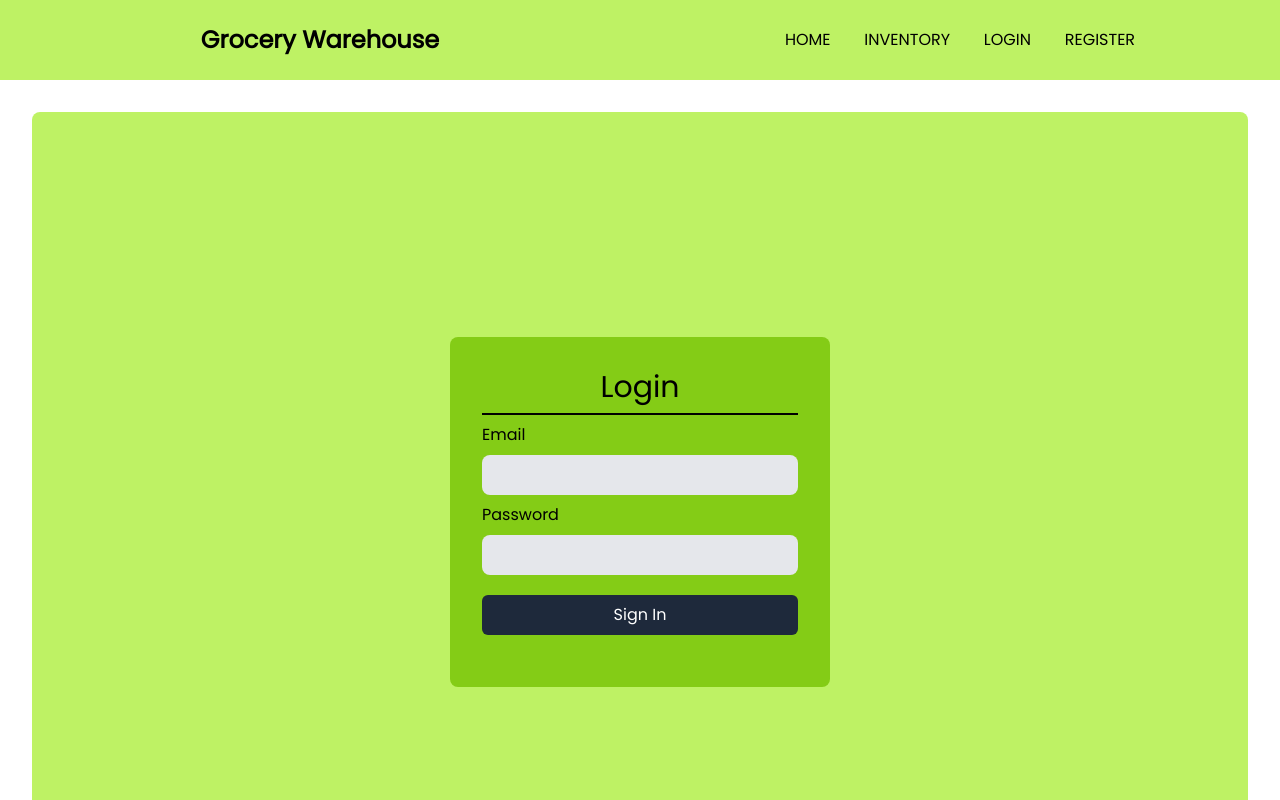
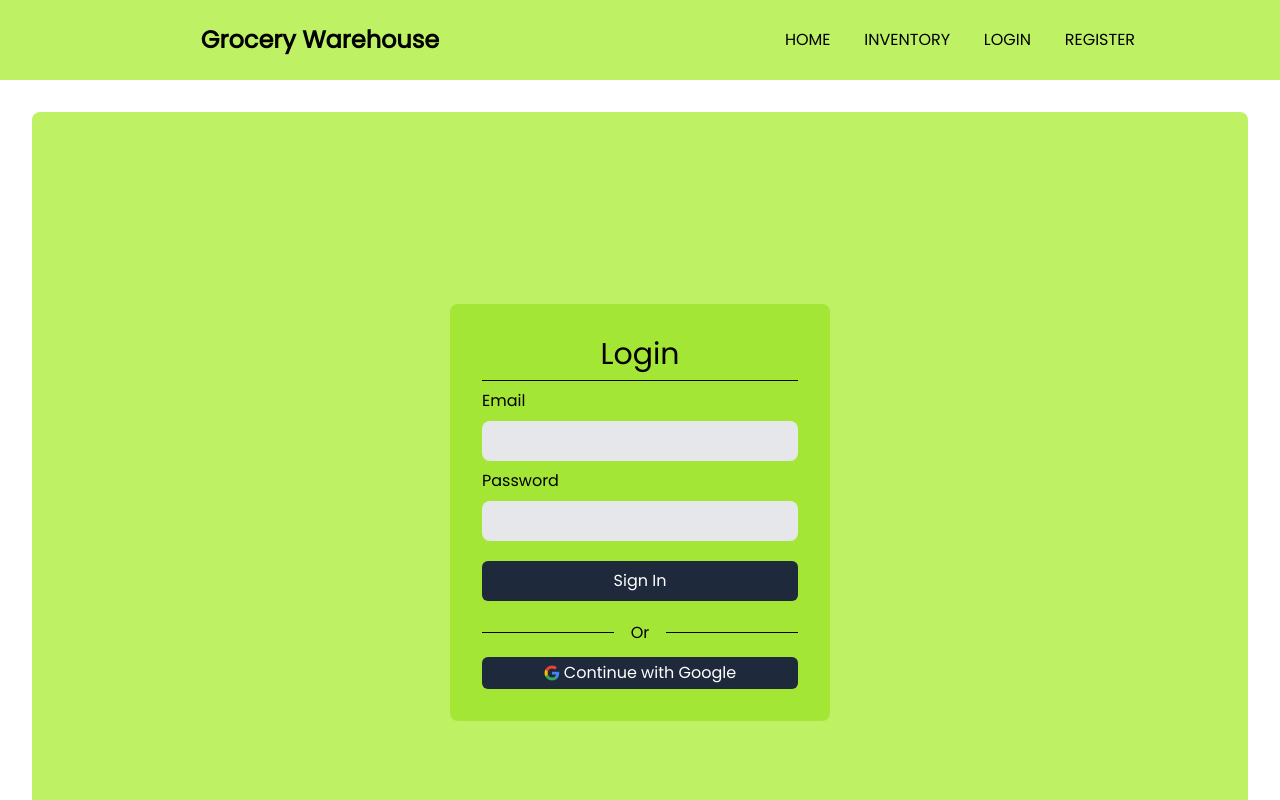
Before and after one commit to dev-weirdo/warehouse-management-client, a React (Create React App) app: page /login in a window 1280 px wide. Shown: the top 800 px of the page. Built offline with nearby package versions, Linux system fonts and the light colour scheme.

Commit message:
Added social login

```diff
--- a/src/components/Login/Login.js
+++ b/src/components/Login/Login.js
@@ -1,11 +1,12 @@
 import React from 'react';
+import SocialLogin from '../SocialLogin/SocialLogin';
 
 const Login = () => {
     return (
         <div className='bg-lime-300 my-3 mx-1 md:m-8 rounded-lg h-screen flex flex-col justify-center'>
-            <form className='max-w-[380px] w-full mx-auto bg-lime-500 p-8 rounded-lg'>
+            <form className='max-w-[380px] w-full mx-auto bg-lime-400 p-8 rounded-lg'>
                 <p className='text-center text-3xl'>Login</p>
-                <div className='border-black border my-2'></div>
+                <hr className='border-black my-2' />
                 <div className='flex flex-col'>
                     <label>Email</label>
                     <input className='mt-2 p-2 bg-gray-200 focus:bg-white outline-none rounded-lg' type="email" required />
@@ -15,6 +16,7 @@ const Login = () => {
                     <input className='mt-2 p-2 bg-gray-200 focus:bg-white outline-none rounded-lg' type="password" required />
                 </div>
                 <button className='bg-slate-800 hover:bg-slate-900 text-white w-full my-5 py-2 rounded-md'>Sign In</button>
+                <SocialLogin></SocialLogin>
             </form>
         </div>
     );
--- /dev/null
+++ b/src/components/SocialLogin/SocialLogin.js
@@ -0,0 +1,19 @@
+import React from 'react';
+import googleLogo from '../../assets/google.png'
+
+const SocialLogin = () => {
+    return (
+        <div>
+            <div className='flex items-center'>
+                <hr className='border-black w-5/12' />
+                <p className='w-2/12 text-center'>Or</p>
+                <hr className='border-black w-5/12' />
+            </div>
+            <div className='mt-3'>
+                <p className='flex cursor-pointer justify-center items-center mx-auto text-white bg-slate-800 hover:bg-slate-900 p-1 rounded-md'><img className='w-4 h-4 mr-1' src={googleLogo} alt="" />Continue with Google</p>
+            </div>
+        </div>
+    );
+};
+
+export default SocialLogin;
```
Also changed, not shown: src/assets/google.png (added).
